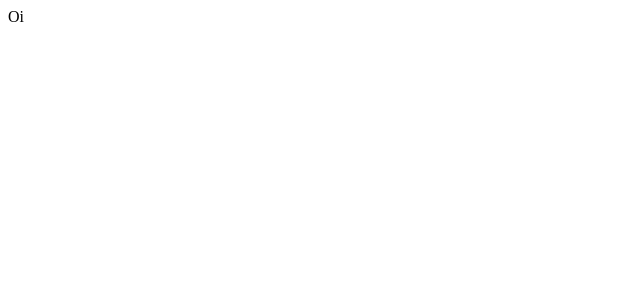
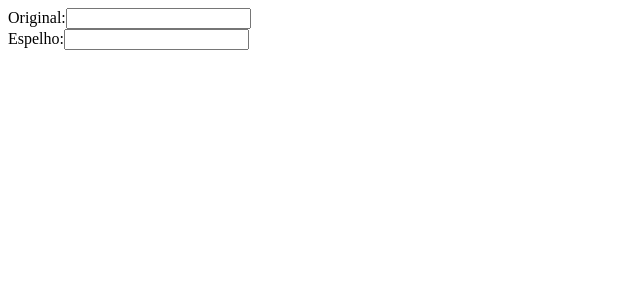
Before and after one commit to N0T1V4G0/react-studies, a React (Create React App) app in the folder state-study/: page / in a window 1280 px wide. Shown: the top 300 px of the page, without its empty margins (0-640 px from the left). Built offline with nearby package versions, Linux system fonts and the light colour scheme.

Commit message:
add card and form components

```diff
--- a/state-study/src/App.js
+++ b/state-study/src/App.js
@@ -1,5 +1,16 @@
-function App() {
-  return 'Oi';
+import React from 'react';
+import Form from './components/Form';
+import Card from './components/Card';
+
+class App extends React.Component {
+  render() {
+    return (
+      <div>
+        <Form />
+        <Card />
+      </div>
+    );
+  }
 }
 
 export default App;
--- /dev/null
+++ b/state-study/src/components/Card.jsx
@@ -0,0 +1,16 @@
+import React from 'react';
+
+class Card extends React.Component {
+  render() {
+    return (
+      <form action="">
+        <label htmlFor="">
+          Espelho:
+          <input type="text" />
+        </label>
+      </form>
+    );
+  }
+}
+
+export default Card;
--- /dev/null
+++ b/state-study/src/components/Form.jsx
@@ -0,0 +1,16 @@
+import React from 'react';
+
+class Form extends React.Component {
+  render() {
+    return (
+      <form action="">
+        <label htmlFor="">
+          Original:
+          <input type="text" />
+        </label>
+      </form>
+    );
+  }
+}
+
+export default Form;
```
